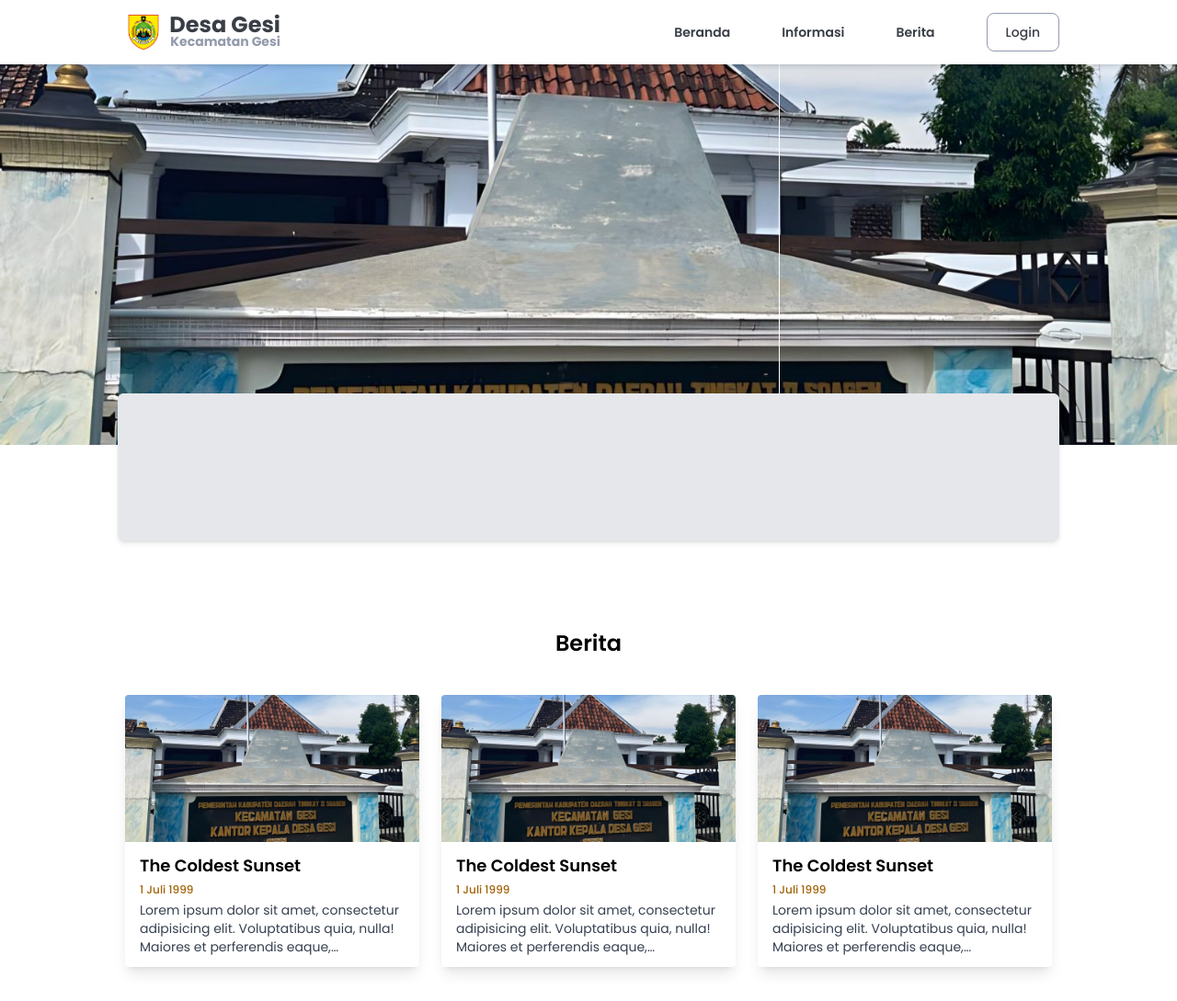
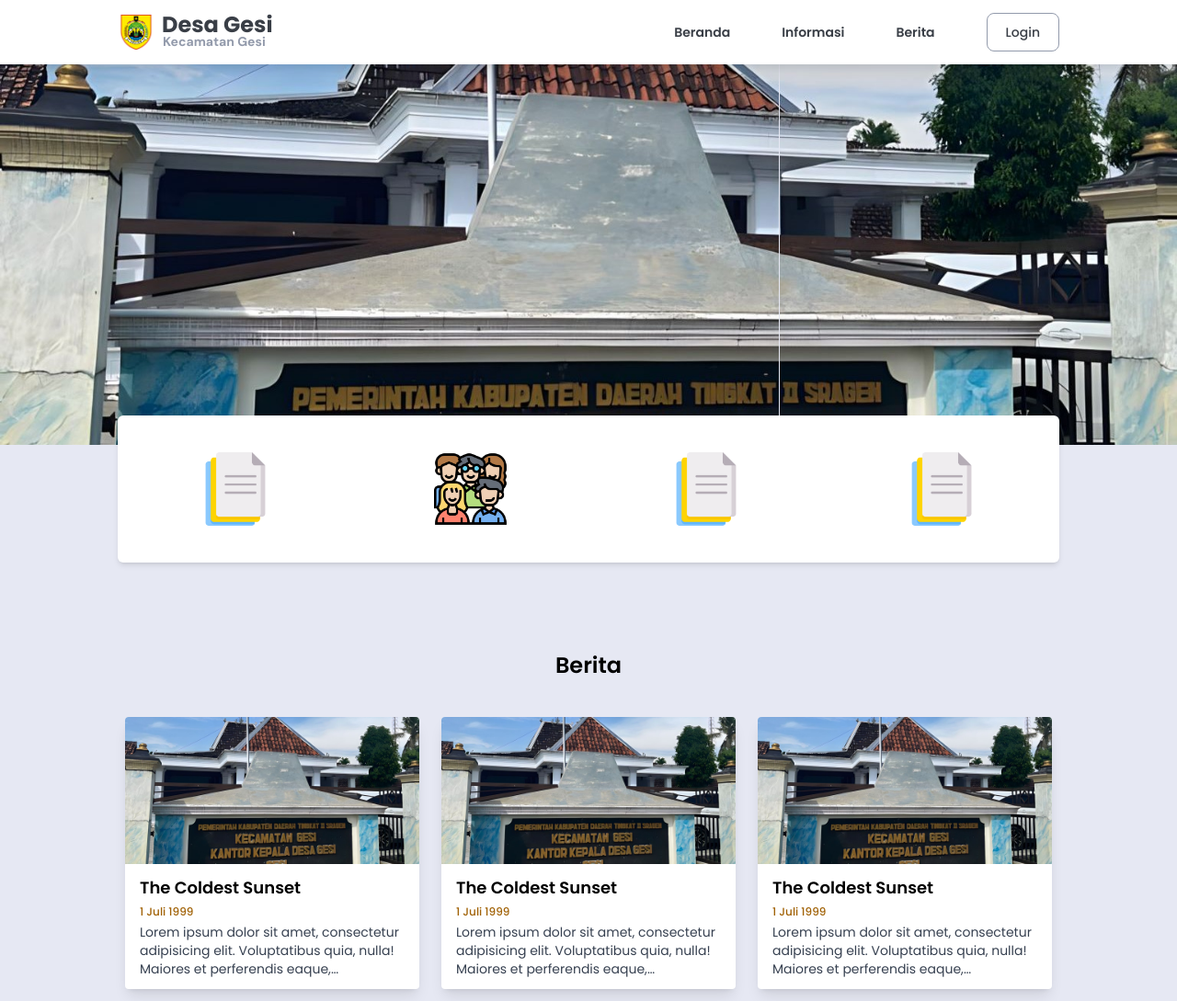
Before and after one commit to RatriaSeza/KKN-web-pro-gesi, a Laravel app: page / in a window 1280 px wide. Shown: the top 1089 px of the page at 92% size. Run offline with Laravel 10, Linux system fonts and the light colour scheme; style sheets or scripts are compiled from the project's sources; some libraries are stand-ins or nearby versions.

Commit message:
update sikit bang

```diff
--- a/resources/css/app.css
+++ b/resources/css/app.css
@@ -1,4 +1,4 @@
-@import url('https://fonts.googleapis.com/css2?family=Poppins:ital,wght@0,300;0,400;0,500;0,600;0,700;0,800;1,400&display=swap');
+@import url('https://fonts.googleapis.com/css2?family=DM+Sans:ital,opsz,wght@0,9..40,300;0,9..40,400;0,9..40,500;0,9..40,600;0,9..40,700;0,9..40,800;0,9..40,900;1,9..40,400;1,9..40,500&family=Poppins:ital,wght@0,300;0,400;0,500;0,600;0,700;0,800;0,900;1,400&display=swap');
 
 @tailwind base;
 @tailwind components;
--- a/resources/views/components/layouts/app.blade.php
+++ b/resources/views/components/layouts/app.blade.php
@@ -16,11 +16,11 @@
 </head>
 
 <body class="font-Primary">
-    <header class="bg-white w-full shadow-md fixed top-0 z-50">
+    <header class="bg-white w-full shadow-xl fixed top-0 z-50">
         <x-layouts.header />
     </header>
 
-    <div class="bg-white">
+    <div class="bg-[#E6E8F3]">
         {{ $slot }}
     </div>
 
--- a/resources/views/components/layouts/footer.blade.php
+++ b/resources/views/components/layouts/footer.blade.php
@@ -1,9 +1,9 @@
 <div class="flex flex-col mx-auto container h-auto ">
     <div class="flex lg:items-center lg:justify-between flex-col lg:flex-row gap-y-[45px] py-[30px] lg:py-0 px-[15px] sm:px-[30px] md:px-[40px] lg:px-[50px] xl:px-[75px] w-full h-auto lg:h-[380px]">
         <div class="lg:w-4/12">
-            <div class="flex items-center justify-center gap-x-[8px] mb-[30px] text-white">
-                <i class="fa-solid fa-2xl fa-laptop-code"></i>
-                Lorem ipsum dolor sit
+            <div class="flex items-center justify-center gap-x-[8px] mb-[30px] text-white font-semibold">
+                <img class="h-8 w-auto" src="{{ asset('img/sragen-logo.png') }}" alt="Sragen">
+                Desa Gesi, Kecamatan Gesi
             </div>
 
             <div class="text-center text-gray-200 text-sm">
@@ -88,17 +88,11 @@
         </div>
 
         <ul class="flex gap-[15px] text-gray-400 cursor-pointer text-xs">
-            <li class="ease-in duration-200 hover:text-gray-100"><i class="fa-brands fa-xl fa-twitter"></i>
-            </li>
-            <li class="ease-in duration-200 hover:text-gray-100"><i class="fa-brands fa-xl fa-linkedin"></i>
-            </li>
             <li class="ease-in duration-200 hover:text-gray-100"><i class="fa-brands fa-xl fa-facebook"></i>
             </li>
-            <li class="ease-in duration-200 hover:text-gray-100"><i class="fa-brands fa-xl fa-github"></i>
+            <li class="ease-in duration-200 hover:text-gray-100"><i class="fa-brands fa-xl fa-instagram"></i>
             </li>
-            <li class="ease-in duration-200 hover:text-gray-100"><i class="fa-brands fa-xl fa-angellist"></i>
-            </li>
-            <li class="ease-in duration-200 hover:text-gray-100"><i class="fa-brands fa-xl fa-dribbble"></i>
+            <li class="ease-in duration-200 hover:text-gray-100"><i class="fa-brands fa-xl fa-youtube"></i>
             </li>
         </ul>
     </div>
--- a/resources/views/components/layouts/header.blade.php
+++ b/resources/views/components/layouts/header.blade.php
@@ -1,16 +1,16 @@
 <div class="flex justify-between items-center container max-w-5xl mx-auto">
     <a href="{{ route('home') }}" class="flex items-center">
-        <img class="h-10" src="{{ asset('img/sragen-logo.png') }}" alt="Sragen">
-        <div class="font-bold">
+        <img class="h-10 w-auto" src="{{ asset('img/sragen-logo.png') }}" alt="Sragen">
+        <div class="font-bold ml-2">
             <p class="text-primary text-2xl leading-6">Desa Gesi</p>
-            <p class="ml-[1px] mb-1 text-secondary text-sm leading-3">Kecamatan Gesi</p>
+            <p class="font-Secondary ml-[1px] mb-1 text-secondary text-sm leading-3">Kecamatan Gesi</p>
         </div>
     </a>
     <nav class="text-primary font-semibold text-sm flex h-[70px] justify-between items-center gap-14">
         <a class="hover:text-secondary ease-out duration-150" href="{{ route('home') }}">Beranda</a>
         <div>
             <button class="h-[70px] peer hover:text-secondary ease-out duration-150" href="#">Informasi</button>
-            <div class="w-32 absolute py-2 -ml-4 hidden peer-hover:flex hover:flex flex-col gap-2 bg-white drop-shadow-lg text-xs">
+            <div class="font-Secondary font-bold w-32 absolute py-2 -ml-4 hidden peer-hover:flex hover:flex flex-col gap-2 bg-white shadow-[0_3px_10px_rgb(0,0,0,0.2)] text-xs rounded">
                 <a class="px-3 py-2 hover:bg-gray-100" href="{{ route('sejarah') }}">Sejarah</a>
                 <a class="px-3 py-2 hover:bg-gray-100" href="{{ route('perangkat-desa') }}">Perangkat Desa</a>
             </div>
--- a/resources/views/index.blade.php
+++ b/resources/views/index.blade.php
@@ -3,15 +3,28 @@
         Desa Gesi | Beranda
         </x-slot>
 
-        <div class="mt-16 -z-10">
+        <div class="pt-16 -z-10">
             <div class="owl-carousel">
+                <img class="w-full h-[420px] object-cover" src="{{ asset('img/carousel/kantor-lurah.jpg') }}"
+                    alt="Kantor Lurah">
                 <img class="w-full h-[420px] object-cover" src="{{ asset('img/carousel/kantor-lurah.jpg') }}"
                     alt="Kantor Lurah">
             </div>
         </div>
 
-        <div class="bg-gray-200 border relative -top-14 h-40 max-w-5xl mx-auto shadow-md z-10 rounded-md">
-
+        <div class="bg-white flex justify-around relative py-10 -top-14 max-w-5xl mx-auto shadow-md z-10 rounded-md">
+            <div>
+                <img class="w-20" src="{{ asset('img/illustrations/documents.png') }}" alt="KK">
+            </div>
+            <div>
+                <img class="w-20" src="{{ asset('img/illustrations/ancestors.png') }}" alt="peoples">
+            </div>
+            <div>
+                <img class="w-20" src="{{ asset('img/illustrations/documents.png') }}" alt="KK">
+            </div>
+            <div>
+                <img class="w-20" src="{{ asset('img/illustrations/documents.png') }}" alt="KK">
+            </div>
         </div>
 
         <div>
@@ -34,15 +47,25 @@
             </div>
         </div>
 
-        <div class="mx-auto w-full my-10">
-            <iframe class="mx-auto rounded" src="https://www.google.com/maps/embed?pb=!1m18!1m12!1m3!1d20526.235473720226!2d110.99805488435362!3d-7.33187414601767!2m3!1f0!2f0!3f0!3m2!1i1024!2i768!4f13.1!3m3!1m2!1s0x2e7a0133df97ffa5%3A0x5027a76e355b370!2sGesi%2C%20Sragen%20Regency%2C%20Central%20Java!5e0!3m2!1sen!2sid!4v1690361321649!5m2!1sen!2sid" width="600" height="450" style="border:0;" allowfullscreen="" loading="lazy" referrerpolicy="no-referrer-when-downgrade"></iframe>
+        <div class="flex justify-between max-w-5xl mx-auto py-20 gap-10">
+            <div class="">
+                <div class="text-sky-500 font-Secondary font-black text-6xl mb-3 ">
+                    Lokasi
+                </div>
+                <div>
+                    Desa Gesi terletak di Kecamatan Gesi, Kabupaten Sragen, Provinsi Jawa Tengah, Indonesia.
+                </div>
+            </div>
+            <div class="">
+                <iframe class="mx-auto rounded shadow-[0_3px_10px_rgb(0,0,0,0.2)]" src="https://www.google.com/maps/embed?pb=!1m18!1m12!1m3!1d20526.235473720226!2d110.99805488435362!3d-7.33187414601767!2m3!1f0!2f0!3f0!3m2!1i1024!2i768!4f13.1!3m3!1m2!1s0x2e7a0133df97ffa5%3A0x5027a76e355b370!2sGesi%2C%20Sragen%20Regency%2C%20Central%20Java!5e0!3m2!1sen!2sid!4v1690361321649!5m2!1sen!2sid" width="600" height="450" style="border:0;" allowfullscreen="" loading="lazy" referrerpolicy="no-referrer-when-downgrade"></iframe>
+            </div>
         </div>
 
         <x-slot:customJS>
             <script>
                 $(document).ready(function() {
                     $(".owl-carousel").owlCarousel({
-                        slideSpeed: 300,
+                        slideSpeed: 1000,
                         paginationSpeed: 400,
 
                         autoplay: true,
--- a/resources/views/login.blade.php
+++ b/resources/views/login.blade.php
@@ -7,7 +7,7 @@
 
         <div class="bg-[#E6E8F3] py-20">
             <div class="bg-gray-50 w-1/3 mx-auto mt-10 rounded-md shadow-[0_3px_10px_rgb(0,0,0,0.2)] p-10">
-                <p class="text-2xl font-medium mb-4">Log In</p>
+                <p class="text-3xl font-semibold mb-4 text-gray-700 font-Secondary">Log In</p>
                 <div>
                     <form class="space-y-4 md:space-y-6" action="#">
                         <div>
@@ -31,7 +31,7 @@
                             </div>
                         </div>
                         <button type="submit"
-                            class="w-full text-white bg-gray-800 hover:bg-primary-700 focus:ring-4 focus:outline-none focus:ring-primary-300 font-medium rounded-lg text-sm px-5 py-2.5 text-center">Log in</button>
+                            class="w-full text-white bg-gray-800 hover:bg-gray-300 hover:text-gray-800 focus:ring-4 focus:outline-none focus:ring-primary-300 font-medium rounded-lg text-sm px-5 py-2.5 text-center ease-out duration-100">Login</button>
                     </form>
                 </div>
             </div>
--- a/resources/views/perangkat-desa.blade.php
+++ b/resources/views/perangkat-desa.blade.php
@@ -3,7 +3,7 @@
         Desa Gesi | Perangkat Desa
         </x-slot>
 
-        <div class="my-20">
+        <div class="my-20 bg-[#E6E8F3]">
             <!-- component -->
             <div class="flex flex-col justify-center items-center">
                 <h1 class="text-3xl top-0 absolute">Organisation Flow chart</h1>
--- a/tailwind.config.js
+++ b/tailwind.config.js
@@ -6,6 +6,7 @@ export default {
     theme: {
         fontFamily: {
             Primary: "Poppins",
+            Secondary: "DM Sans"
         },
         extend: {
             colors: {
```
Also changed, not shown: resources/views/berita.blade.php (+20 -4 lines), resources/views/sejarah.blade.php (+16 -2 lines), public/img/illustrations/ancestors.png (added), public/img/illustrations/documents.png (added), public/img/illustrations/people.png (added), public/img/peta-gesi-1927.png (added), public/img/sragen-logo.png.
